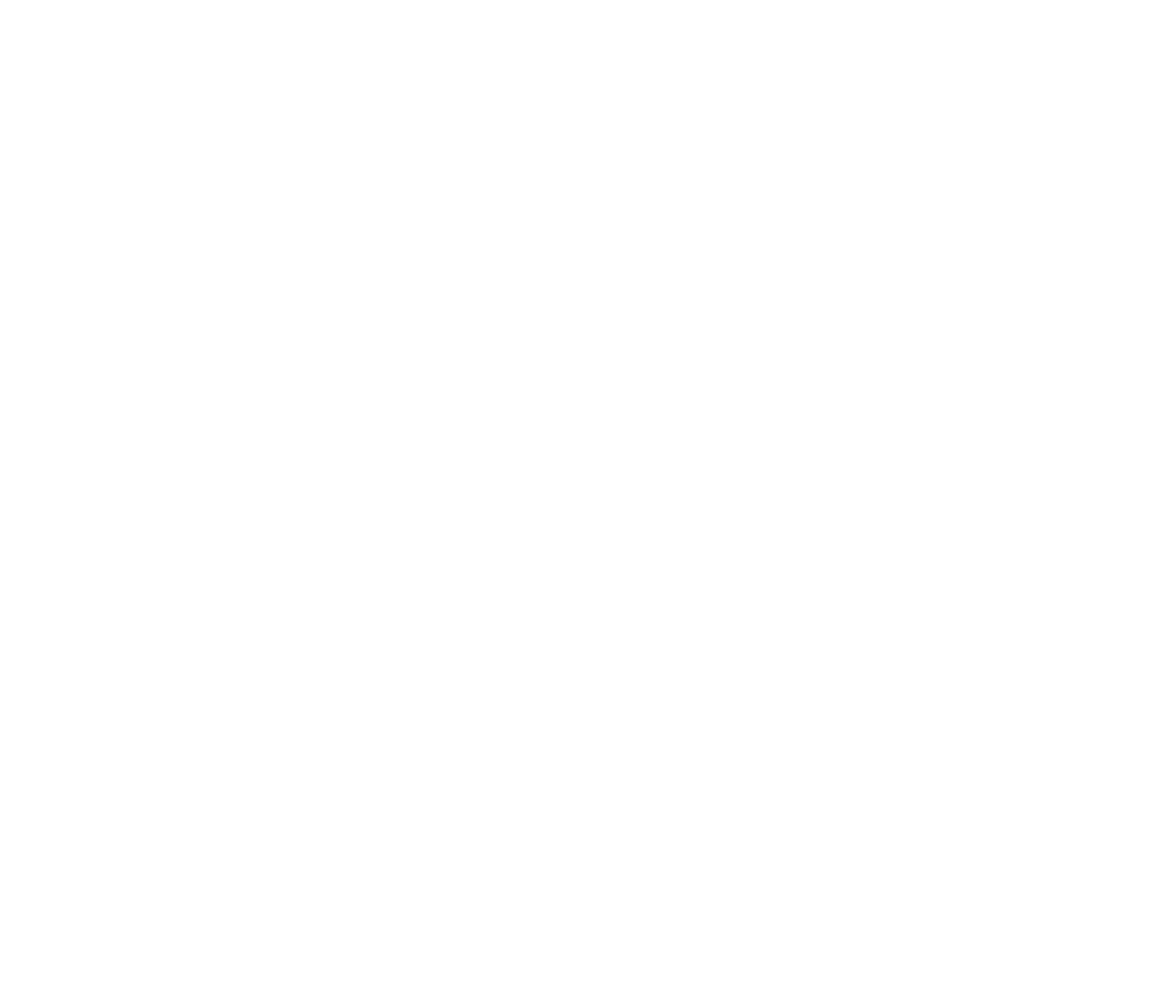
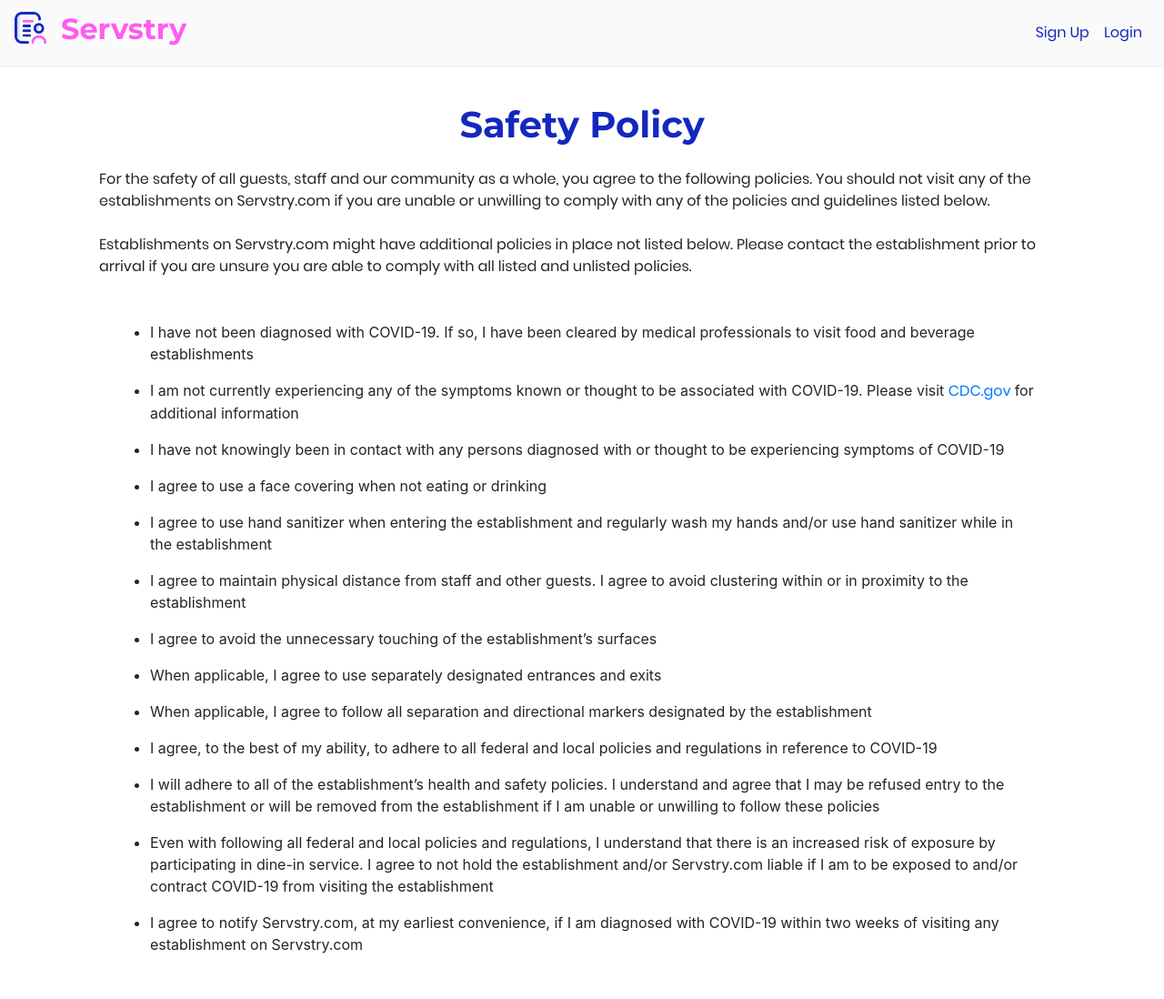
Before and after one commit to colinmipapi/servstry, a Django app: page /safety-policy/ in a window 1280 px wide. Before the commit the page is empty. Shown: the whole page at 91% size. Before the commit the page ends 800 px from the top, so only its background shows below. Run offline with Django 3.2, Linux system fonts and the light colour scheme; parts of the project's set-up code (start-up, migrations or seed data) failed here and were passed over; some libraries are stand-ins or nearby versions.

Commit message:
Add content to safety policy page

```diff
--- a/static/css/style.css
+++ b/static/css/style.css
@@ -651,3 +651,8 @@
     font-weight: 900;
     font-size: 1.25em;
 }
+
+.safety-policy-list li {
+    margin-top: 1rem;
+    margin-bottom: 1rem;
+}
--- a/templates/info-pages/safety_policy.html
+++ b/templates/info-pages/safety_policy.html
@@ -0,0 +1,79 @@
+{% extends 'base.html' %}
+{% load static %}
+{% block title %}
+    Safety Policy
+{% endblock %}
+{% block content %}
+<div class="container">
+<div class="d-flex justify-content-center">
+    <div class="mt-3 ml-4 mr-4">
+        <h1 class="text-center font-blue mt-4">Safety Policy</h1>
+        <p class="mt-4">
+            For the safety of all guests, staff and our community as a whole, you agree to the following policies. You
+            should not visit any of the establishments on Servstry.com if you are unable or unwilling to comply with any
+            of
+            the policies and guidelines listed below.
+        </p>
+        <p class="mt-4">
+            Establishments on Servstry.com might have additional policies in place not listed below. Please contact the
+            establishment prior to arrival if you are unsure you are able to comply with all listed and unlisted policies.
+        </p>
+        <ul class="mt-5 mb-5 ml-3 mr-3 pr-3 safety-policy-list">
+            <li>
+                I have not been diagnosed with COVID-19. If so, I have been cleared by medical professionals to visit
+                food and beverage establishments
+            </li>
+            <li>
+                I am not currently experiencing any of the symptoms known or thought to be associated with COVID-19.
+                Please visit <a href="https://www.cdc.gov/coronavirus/2019-ncov/symptoms-testing/symptoms.html">CDC.gov
+                </a> for additional information
+            </li>
+            <li>
+                I have not knowingly been in contact with any persons diagnosed with or thought to be experiencing
+                symptoms of COVID-19
+            </li>
+            <li>
+                I agree to use a face covering when not eating or drinking
+            </li>
+            <li>
+                I agree to use hand sanitizer when entering the establishment and regularly wash my hands and/or use
+                hand sanitizer while in the establishment
+            </li>
+            <li>
+                I agree to maintain physical distance from staff and other guests. I agree to avoid clustering within or
+                in proximity to the establishment
+            </li>
+            <li>
+                I agree to avoid the unnecessary touching of the establishment’s surfaces
+            </li>
+            <li>
+                When applicable, I agree to use separately designated entrances and exits
+            </li>
+            <li>
+                When applicable, I agree to follow all separation and directional markers designated by the
+                establishment
+            </li>
+            <li>
+                I agree, to the best of my ability, to adhere to all federal and local policies and regulations in
+                reference to COVID-19
+            </li>
+            <li>
+                I will adhere to all of the establishment’s health and safety policies. I understand and agree that I
+                may be refused entry to the establishment or will be removed from the establishment if I am unable or
+                unwilling to follow these policies
+            </li>
+            <li>
+                Even with following all federal and local policies and regulations, I understand that there is an
+                increased risk of exposure by participating in dine-in service. I agree to not hold the establishment
+                and/or Servstry.com liable if I am to be exposed to and/or contract COVID-19 from visiting the
+                establishment
+            </li>
+            <li>
+                I agree to notify Servstry.com, at my earliest convenience, if I am diagnosed with COVID-19 within two
+                weeks of visiting any establishment on Servstry.com
+            </li>
+        </ul>
+    </div>
+</div>
+    </div>
+{% endblock %}
```
Also changed, not shown: billing/tasks.py (+5 -5 lines).
